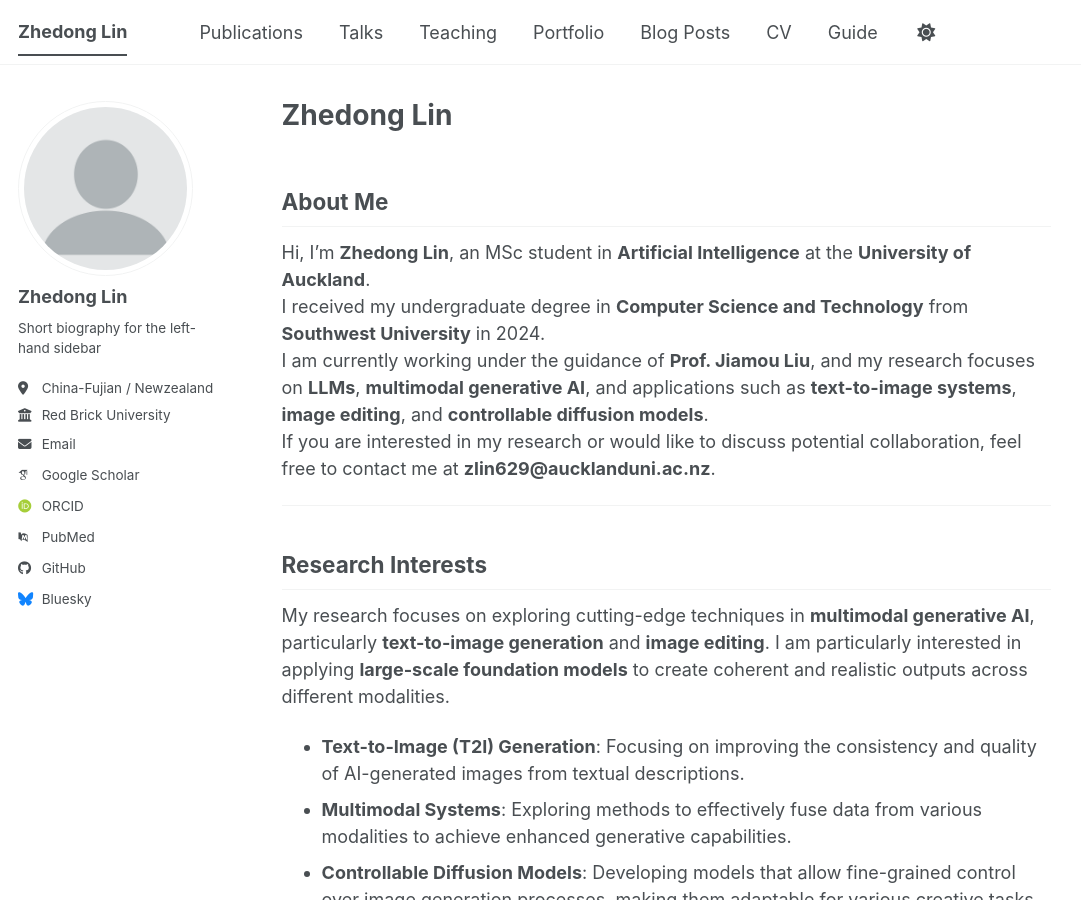
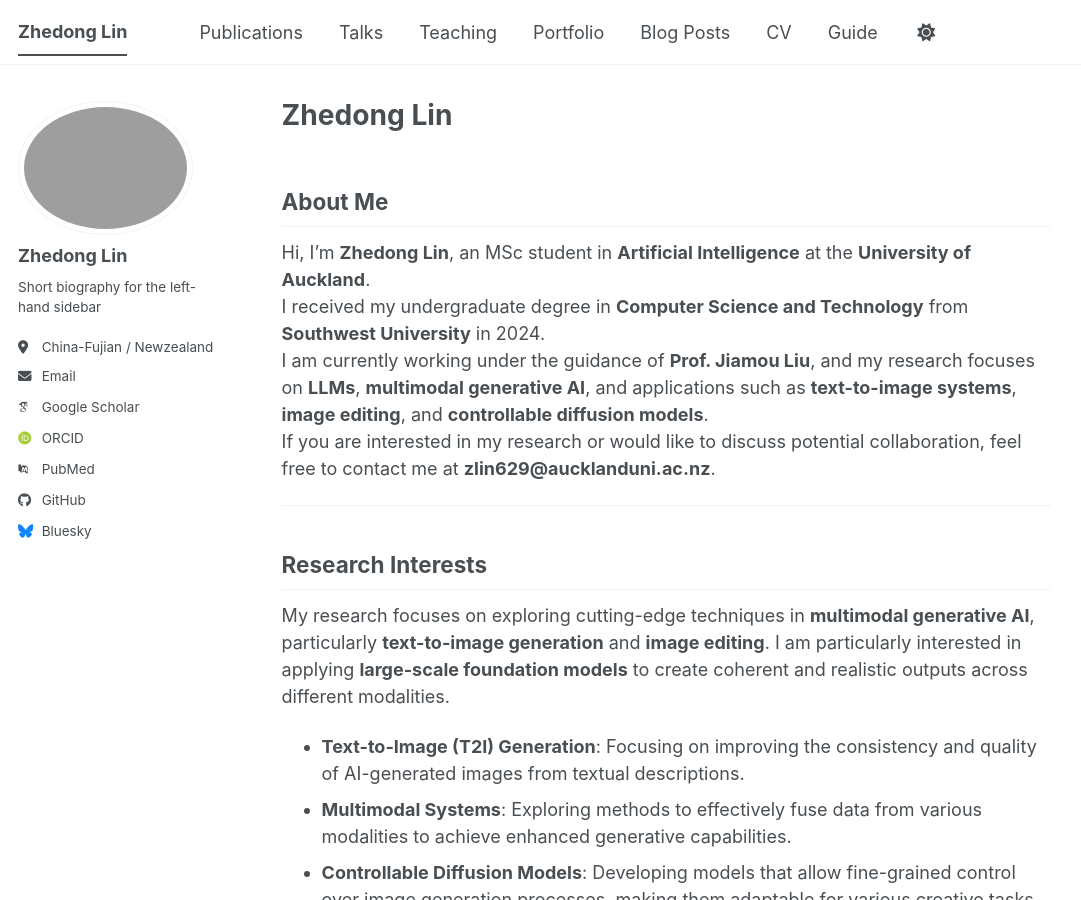
Before and after one commit to Zhedong-Lin/Zhedong-Lin, a Jekyll site: the page built from _pages/about.md, in a window 1280 px wide and 900 px high. Shown: the whole window, without its empty margins (0-1081 px from the left). Built offline with Jekyll 4.4.1, drawn with Linux system fonts in a browser that asks for light colours; some web fonts are replaced; a script bundle is joined from its source files by our own code; library files that are not in the unit come from our copies.

Commit message:
Update _config.yml

```diff
--- a/_config.yml
+++ b/_config.yml
@@ -23,12 +23,11 @@ repository               : "academicpages/academicpages.github.io"
 #               Additional customization can be done by editing /_includes/author-profile.html
 author:
   # Biographic information
-  avatar           : "profile.png"
+  avatar           : "personal.png"
   name             : "Zhedong Lin"
-  pronouns         : # example: "she/her"
+  pronouns         : # example: "he/him"
   bio              : "Short biography for the left-hand sidebar"
   location         : "China-Fujian / Newzealand-Auckland"
-  employer         : "Red Brick University"
   uri              : # URL
   email            : "zlin629@aucklanduni.ac.nz"
 
```
